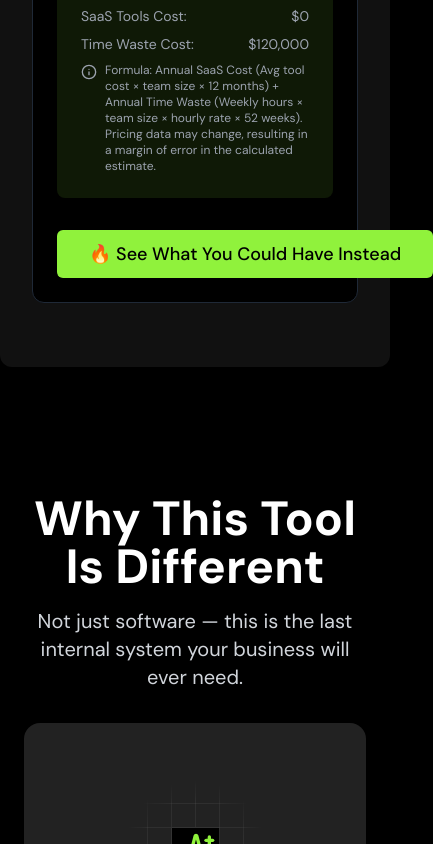
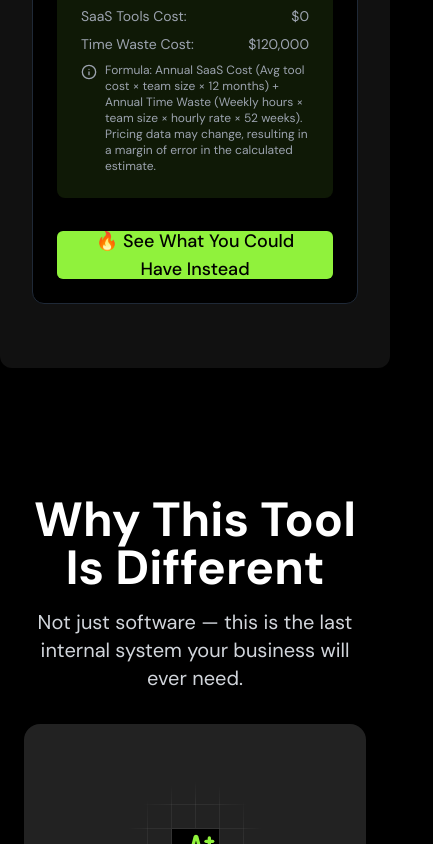
Before and after one commit to adamfromAPGsoftware/apg-lander, a React (Vite) app: page / in a window 390 px wide. Shown: the part 11156-12000 px from the top of the page, 433 px wide, since content can reach past the window. Built offline with nearby package versions, Linux system fonts and the light colour scheme.

Commit message:
Fix ROI Calculator button to wrap text on mobile for better UX

```diff
--- a/src/components/ROICalculator.tsx
+++ b/src/components/ROICalculator.tsx
@@ -185,7 +185,10 @@ const ROICalculator = () => {
           </div>
 
           <div className="text-center">
-            <Button className="bg-brand-green text-black hover:bg-opacity-90 text-lg py-6 px-8" onClick={() => window.open('https://app.apgsoftwaresolutions.com', '_blank')}>
+            <Button
+              className="bg-brand-green text-black hover:bg-opacity-90 text-lg py-6 px-8 whitespace-normal break-words max-w-xs w-full mx-auto md:max-w-none md:w-auto"
+              onClick={() => window.open('https://app.apgsoftwaresolutions.com', '_blank')}
+            >
               🔥 See What You Could Have Instead
             </Button>
           </div>
```
